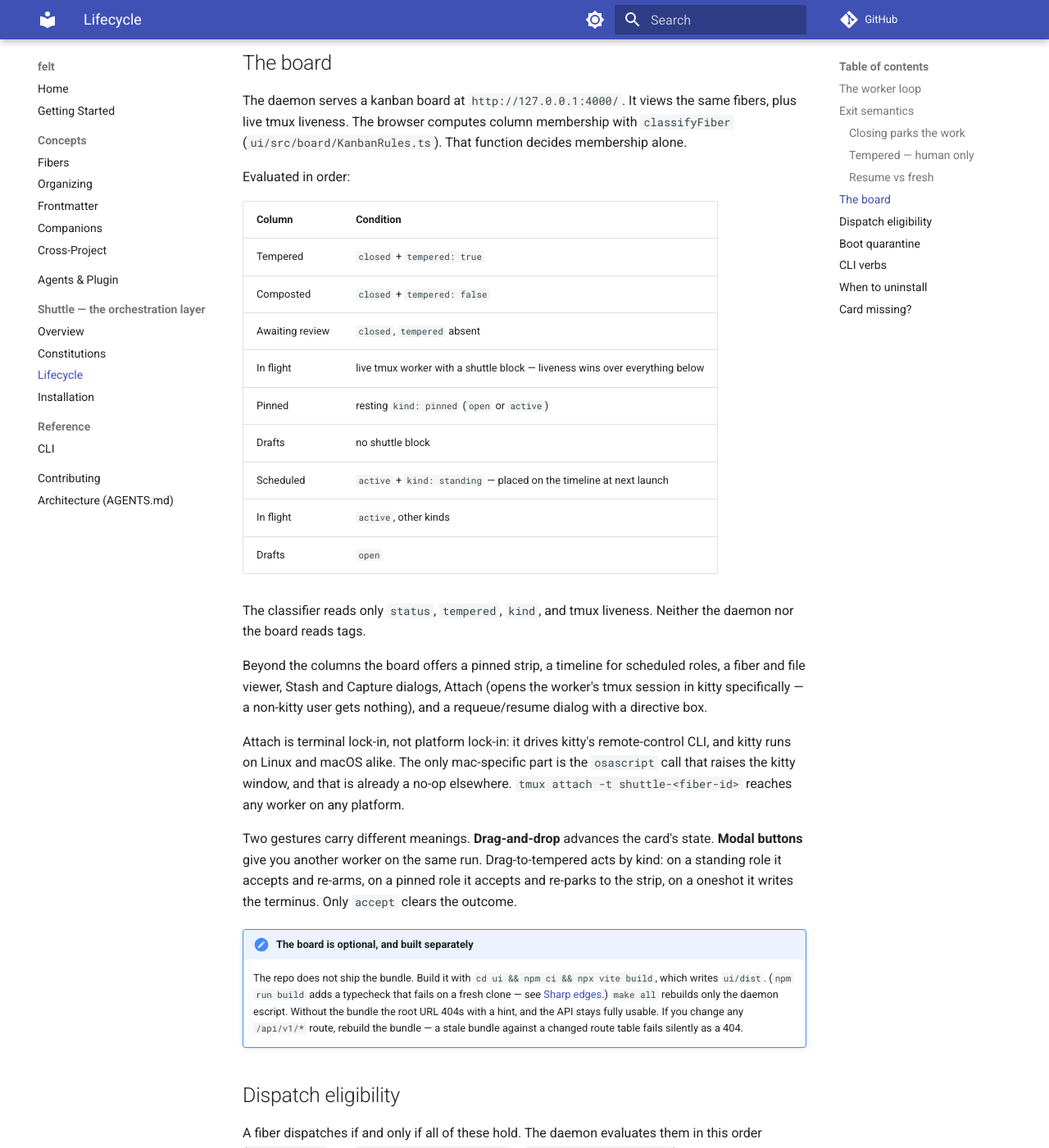
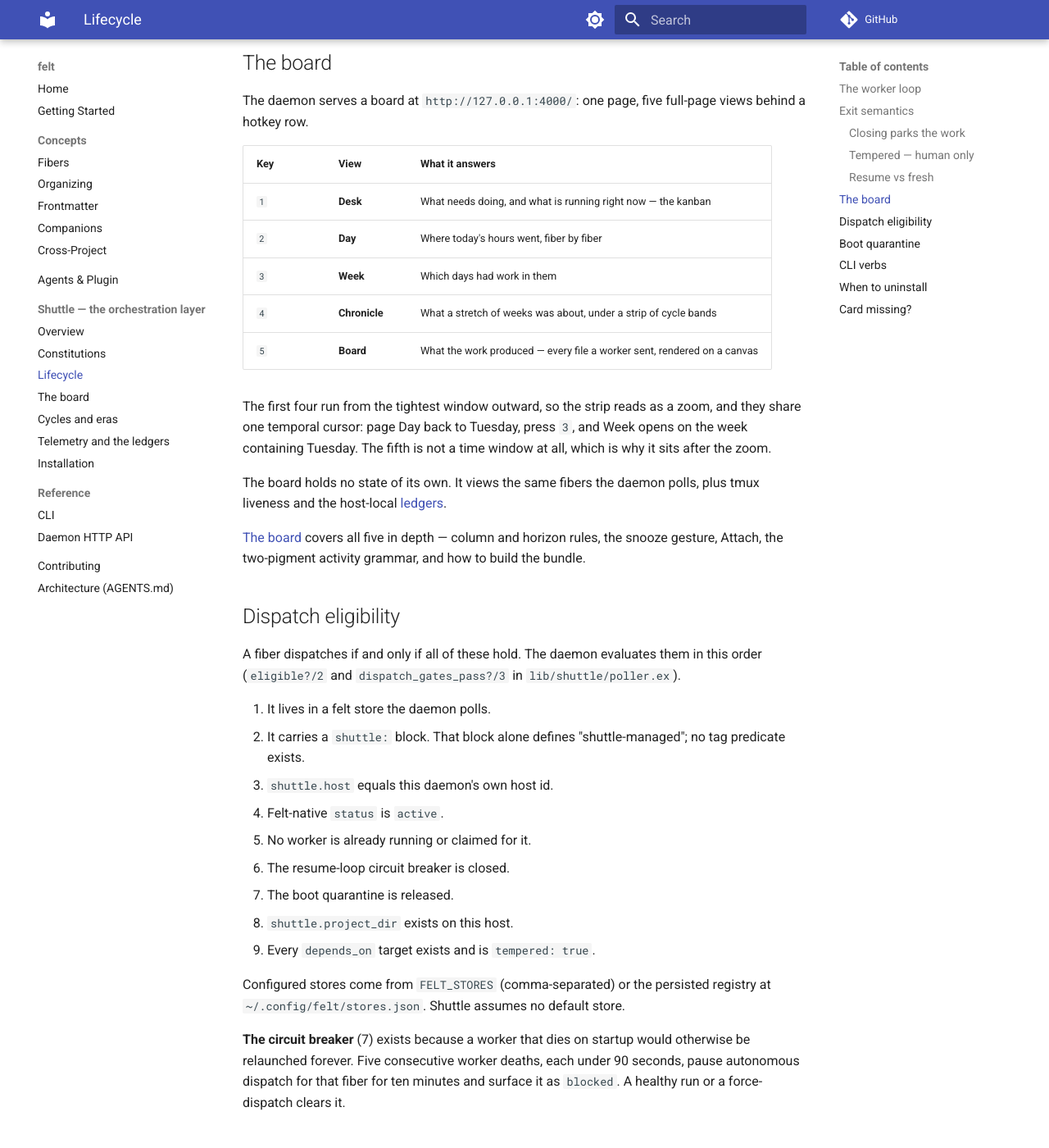
Before and after one commit to cailmdaley/felt, an MkDocs documentation site: the page built from docs/shuttle/lifecycle.md, in a window 1280 px wide and 1400 px high, scrolled down 2286 px. Shown: the whole window at 82% size. Built offline with MkDocs 1.6.1 and Material for MkDocs 9.7.7, drawn with Linux system fonts in a browser that asks for light colours; comment, search, counter and statistics services are not loaded; some of the changed text lies outside the part shown.

Commit message:
docs: the board is five views, and it gets a page of its own
The board section had been describing a single kanban surface since before
the temporal views landed. It now names the five pages and what each
answers, and the depth — column rules, the horizon axis, snooze, Attach,
the two-pigment grammar, the sent-work canvas — moves to shuttle/board.md.

The column table learns two things it had never known: that a cycle leaves
classification first and unconditionally, and that column is only half of
where a card appears — the horizon axis decides desk vs Resting.

The build note stops telling readers to reach for `npx vite build`. A fresh
clone type-checks and builds fine, which is what the page it linked to has
said since bbb0fd5.

Co-Authored-By: Claude Fable 5 <noreply@anthropic.com>
Claude-Session: https://claude.ai/code/session_01GMdckTAGfvUw2iaiaZq63d

````diff
--- a/docs/shuttle/lifecycle.md
+++ b/docs/shuttle/lifecycle.md
@@ -89,54 +89,28 @@ start fresh.
 
 ## The board
 
-The daemon serves a kanban board at `http://127.0.0.1:4000/`. It views the same
-fibers, plus live tmux liveness. The browser computes column membership with
-`classifyFiber` (`ui/src/board/KanbanRules.ts`). That function decides
-membership alone.
+The daemon serves a board at `http://127.0.0.1:4000/`: one page, five full-page
+views behind a hotkey row.
 
-Evaluated in order:
+| Key | View | What it answers |
+|---|---|---|
+| `1` | **Desk** | What needs doing, and what is running right now — the kanban |
+| `2` | **Day** | Where today's hours went, fiber by fiber |
+| `3` | **Week** | Which days had work in them |
+| `4` | **Chronicle** | What a stretch of weeks was about, under a strip of cycle bands |
+| `5` | **Board** | What the work produced — every file a worker sent, rendered on a canvas |
 
-| Column | Condition |
-|---|---|
-| Tempered | `closed` + `tempered: true` |
-| Composted | `closed` + `tempered: false` |
-| Awaiting review | `closed`, `tempered` absent |
-| In flight | live tmux worker with a shuttle block — liveness wins over everything below |
-| Pinned | resting `kind: pinned` (`open` or `active`) |
-| Drafts | no shuttle block |
-| Scheduled | `active` + `kind: standing` — placed on the timeline at next launch |
-| In flight | `active`, other kinds |
-| Drafts | `open` |
+The first four run from the tightest window outward, so the strip reads as a
+zoom, and they share one temporal cursor: page Day back to Tuesday, press `3`,
+and Week opens on the week containing Tuesday. The fifth is not a time window
+at all, which is why it sits after the zoom.
 
-The classifier reads only `status`, `tempered`, `kind`, and tmux liveness.
-Neither the daemon nor the board reads tags.
+The board holds no state of its own. It views the same fibers the daemon polls,
+plus tmux liveness and the host-local [ledgers](telemetry.md).
 
-Beyond the columns the board offers a pinned strip, a timeline for scheduled
-roles, a fiber and file viewer, Stash and Capture dialogs, Attach (opens the
-worker's tmux session in kitty specifically — a non-kitty user gets nothing),
-and a requeue/resume dialog with a directive box.
-
-Attach is terminal lock-in, not platform lock-in: it drives kitty's
-remote-control CLI, and kitty runs on Linux and macOS alike. The only
-mac-specific part is the `osascript` call that raises the kitty window, and
-that is already a no-op elsewhere. `tmux attach -t shuttle-<fiber-id>` reaches
-any worker on any platform.
-
-Two gestures carry different meanings. **Drag-and-drop** advances the card's
-state. **Modal buttons** give you another worker on the same run.
-Drag-to-tempered acts by kind: on a standing role it accepts and re-arms, on a
-pinned role it accepts and re-parks to the strip, on a oneshot it writes the
-terminus. Only `accept` clears the outcome.
-
-!!! note "The board is optional, and built separately"
-    The repo does not ship the bundle. Build it with `cd ui && npm ci && npx
-    vite build`, which writes `ui/dist`. (`npm run build` adds a typecheck that
-    fails on a fresh clone — see
-    [Sharp edges](installation.md#sharp-edges).) `make all` rebuilds only the
-    daemon escript. Without the bundle the root URL 404s with a hint, and the
-    API stays fully usable. If you change any `/api/v1/*` route, rebuild the
-    bundle — a stale bundle against a changed route table fails silently as a
-    404.
+[The board](board.md) covers all five in depth — column and horizon rules, the
+snooze gesture, Attach, the two-pigment activity grammar, and how to build the
+bundle.
 
 ## Dispatch eligibility
 
@@ -201,9 +175,13 @@ bin/shuttle reset <remote>    # reset a remote's circuit breaker
 bin/shuttle version
 ```
 
-The daemon also exposes everything the board uses over HTTP under
-`/api/v1` — `state`, `fibers`, `dispatch`, `claim`, `capture`, `transition`,
-`kill`, `attach`, `agents`, `version`, and the manual gate releases.
+The daemon also speaks HTTP under `/api/v1`, in four groups: a **write plane**
+(`dispatch`, `transition`, `kill`, `lifecycle`, `felt-edit`, …), a **read
+plane** (`fibers`, `agents`, `felt-stores`, …), a **temporal read plane** the
+board's time views live on (`activity`, `sessions`, `commits`, `moment`,
+`sent-files`, each with a `/composite` sibling that fans in the fleet), and
+**operator routes** (`state`, `version`, the manual gate releases). The [API
+reference](../reference/api.md) tabulates them.
 
 ```bash
 curl -s http://127.0.0.1:4000/api/v1/agents | jq
--- a/mkdocs.yml
+++ b/mkdocs.yml
@@ -48,8 +48,12 @@ nav:
       - Overview: shuttle/index.md
       - Constitutions: shuttle/constitutions.md
       - Lifecycle: shuttle/lifecycle.md
+      - The board: shuttle/board.md
+      - Cycles and eras: shuttle/cycles.md
+      - Telemetry and the ledgers: shuttle/telemetry.md
       - Installation: shuttle/installation.md
   - Reference:
       - CLI: reference/cli.md
+      - Daemon HTTP API: reference/api.md
   - Contributing: https://github.com/cailmdaley/felt/blob/main/CONTRIBUTING.md
   - Architecture (AGENTS.md): https://github.com/cailmdaley/felt/blob/main/AGENTS.md
````
Also changed, not shown: README.md (+7 -1 lines), docs/index.md (+4 -3 lines), docs/shuttle/board.md (added, +181 -0 lines), docs/shuttle/installation.md (+31 -7 lines).
